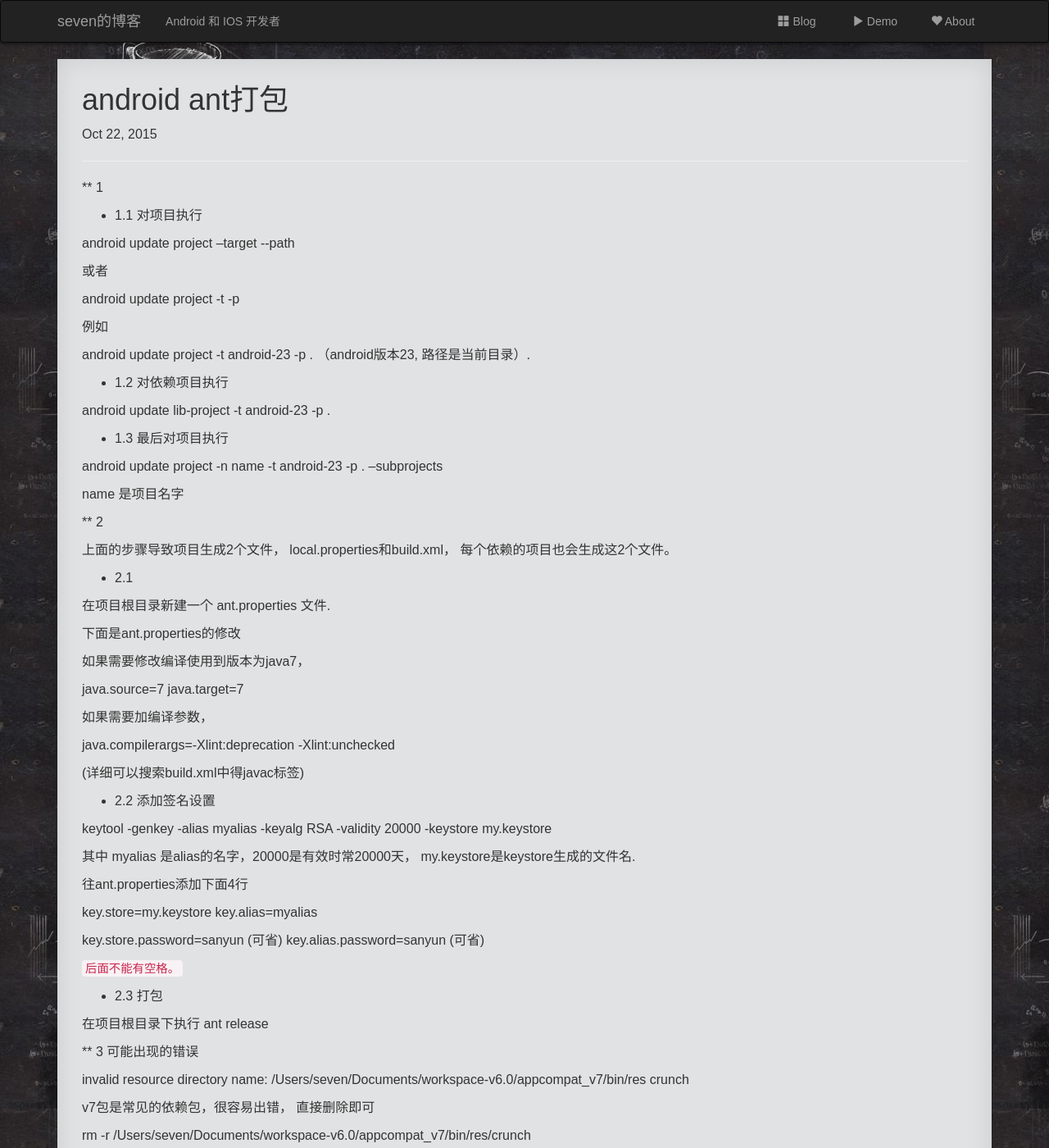
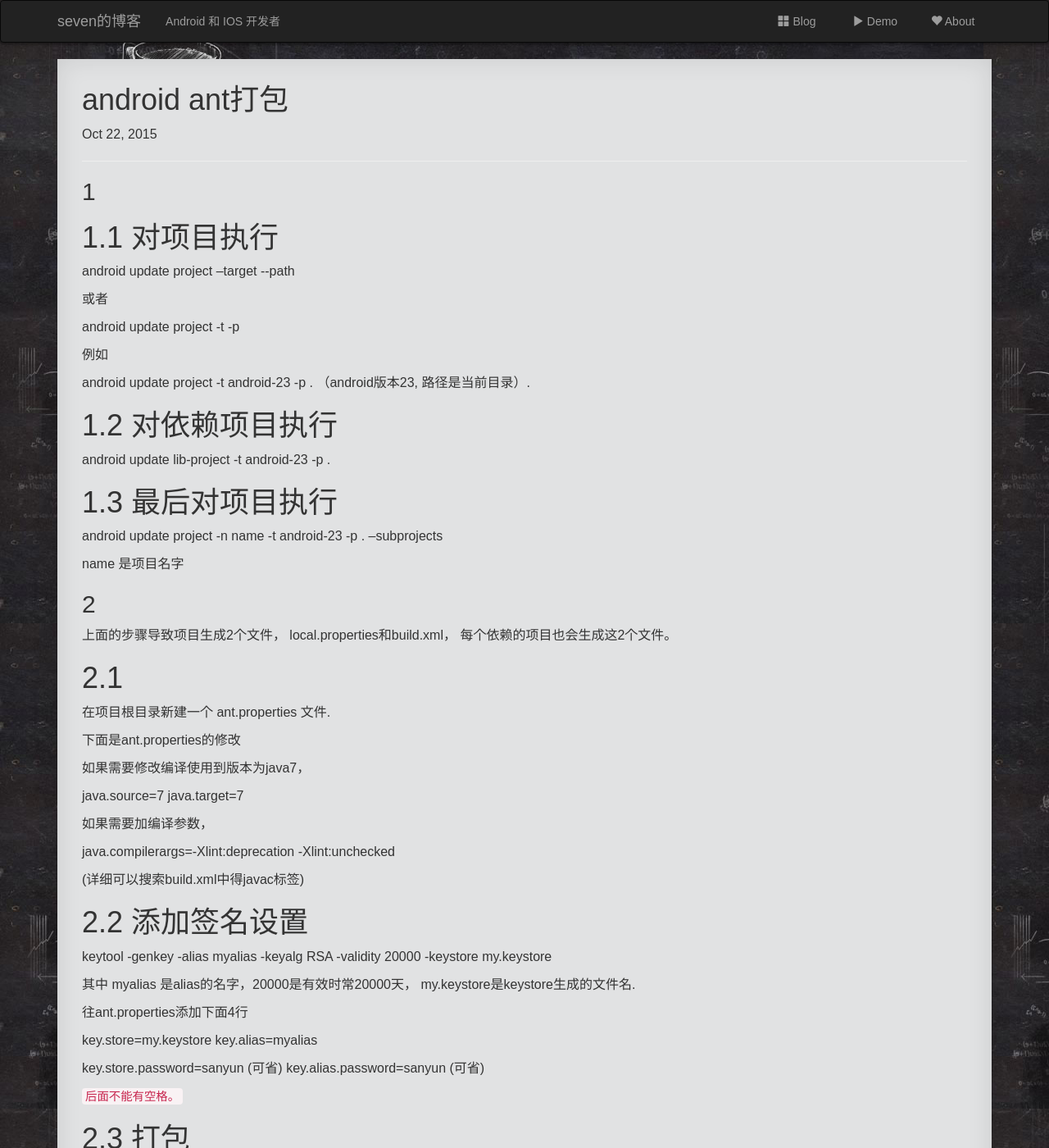
Before and after one commit to shiwen500/shiwen500.github.io, a Jekyll site: the page built from _posts/2015-10-22-ant.md, in a window 1280 px wide and 1400 px high. Shown: the whole window at 82% size. Built offline with Jekyll 4.4.1, drawn with Linux system fonts in a browser that asks for light colours; nearby versions of some CDN libraries; comment, search, counter and statistics services are not loaded; a style sheet for code colours, icons or effects is not loaded; some of the changed text lies outside the part shown.

Commit message:
no message

```diff
--- a/_posts/2015-10-22-ant.md
+++ b/_posts/2015-10-22-ant.md
@@ -6,9 +6,9 @@ categories: Android
 excerpt: ant
 ---
 
-** 1
+## 1
 
-* 1.1 对项目执行
+# 1.1 对项目执行
 
 android update project --target <target_ID> --path <path_to_your_project>
 
@@ -20,21 +20,21 @@ android update project -t <target_ID> -p <path_to_your_project>
 
 android update project -t android-23 -p . （android版本23, 路径是当前目录）.
 
-* 1.2 对依赖项目执行
+# 1.2 对依赖项目执行
 
 android update lib-project -t android-23 -p .
 
-* 1.3 最后对项目执行
+# 1.3 最后对项目执行
 
 android update project -n name -t android-23 -p . --subprojects
 
 name 是项目名字
 
-** 2
+## 2
 
 上面的步骤导致项目生成2个文件， local.properties和build.xml， 每个依赖的项目也会生成这2个文件。
 
-* 2.1
+# 2.1
 
 在项目根目录新建一个 ant.properties 文件.
 
@@ -51,7 +51,7 @@ java.compilerargs=-Xlint:deprecation -Xlint:unchecked
 
 (详细可以搜索build.xml中得javac标签)
 
-* 2.2 添加签名设置
+# 2.2 添加签名设置
 
 keytool -genkey -alias myalias -keyalg RSA -validity 20000 -keystore my.keystore
 
@@ -67,11 +67,11 @@ key.alias.password=sanyun  (可省)
 
 `后面不能有空格。`
 
-* 2.3 打包
+# 2.3 打包
 
 在项目根目录下执行 ant release
 
-** 3 可能出现的错误
+## 3 可能出现的错误
 
 invalid resource directory name: /Users/seven/Documents/workspace-v6.0/appcompat_v7/bin/res crunch
 
@@ -83,28 +83,28 @@ ant clean
 
 ant release
 
-* 3.1 oom异常
+# 3.1 oom异常
 
 找到 sdk/build-tools/target/dx 文件，打开修改 javaOpts即可
 
-** 4 打多渠道包
+## 4 打多渠道包
 
 下载 http://ant-contrib.sourceforge.net/
 
 将下载的jar包放在 ant 的安装目录下
 
-* 4.1 修改 local.properties 文件，加入
+# 4.1 修改 local.properties 文件，加入
 
 ant.dir=/usr/local/Cellar/ant/1.9.6 #ant的安装目录
 target.dir=/Users/seven/Desktop/ViewPagerDemo #打包的存放目录
 
-* 4.2 修改ant.properties 加入
+# 4.2 修改ant.properties 加入
 
 market_channels=Wandoujia,360  #渠道列表，逗号分隔
 app_name=ViewPagerDemo  #app的名字
 app_version=1.0   #app版本 (此时需要在target.dir下面创建一个名叫1.0的目录)。
 
-* 4.3 修改 build.xml
+# 4.3 修改 build.xml
 
 在 <property file="ant.properties" /> 下面加入
 
@@ -147,6 +147,6 @@ app_version=1.0   #app版本 (此时需要在target.dir下面创建一个名叫1
 
 {% endhighlight %}
 
-* 4.4 打包
+# 4.4 打包
 
 ant deploy
```
